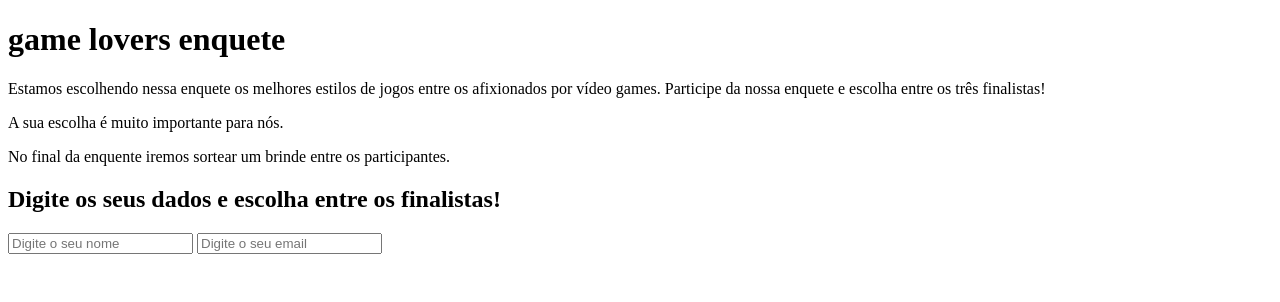
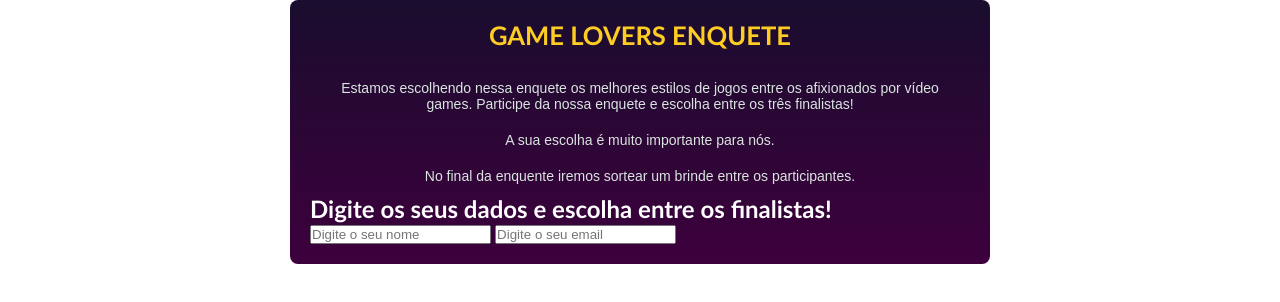
Before and after one commit to diegolvf/Bootcamp_mod02_projeto_final, a plain HTML site: page index.html in a window 1280 px wide. Drawn offline with Linux system fonts and the light colour scheme.

Commit message:
Closes #3 - Concluído: estilização da box-01, título, texto e background color

```diff
--- a/assets/css/style.css
+++ b/assets/css/style.css
@@ -0,0 +1,58 @@
+/* Reset básico CSS */
+* {
+    margin: 0;
+    padding: 0;
+    box-sizing: border-box;
+}
+
+html, body {
+    font-family:'Trebuchet MS', 'Lucida Sans Unicode', 'Lucida Grande', 'Lucida Sans', Arial, sans-serif;
+}
+
+h1 {
+    text-transform: uppercase;
+    text-align: center;
+    color: #FECD23;
+    margin-bottom: 20px;
+    font-size: 1.6rem;
+}
+
+h2 {
+    color: #FEFEFF;
+
+}
+
+p {
+    padding: 10px;
+    color: #DAE5E0;
+    text-align: center;
+    font-size: 14px;
+    font-family:Arial, Helvetica, sans-serif;
+}
+
+ul, ol {
+    list-style: none;
+}
+
+a {
+    text-decoration: none;
+    color: inherit;
+}
+
+img {
+    max-width: 100%;
+    display: block;
+}
+
+.container {
+    width: 700px;
+    margin: auto;
+    padding: 20px;
+    border-radius: 8px;
+    border: none;
+    background: linear-gradient(to bottom, #1a0d2e, #3d003d);
+}
+
+.box-01 {
+    margin: auto;
+}
--- a/index.html
+++ b/index.html
@@ -3,6 +3,7 @@
 <head>
     <meta charset="UTF-8">
     <meta name="viewport" content="width=device-width, initial-scale=1.0">
+    <link rel="stylesheet" href="assets/css/style.css">
     <title>Projeto - Game Lovers Enquete</title>
 </head>
 <body>
```
